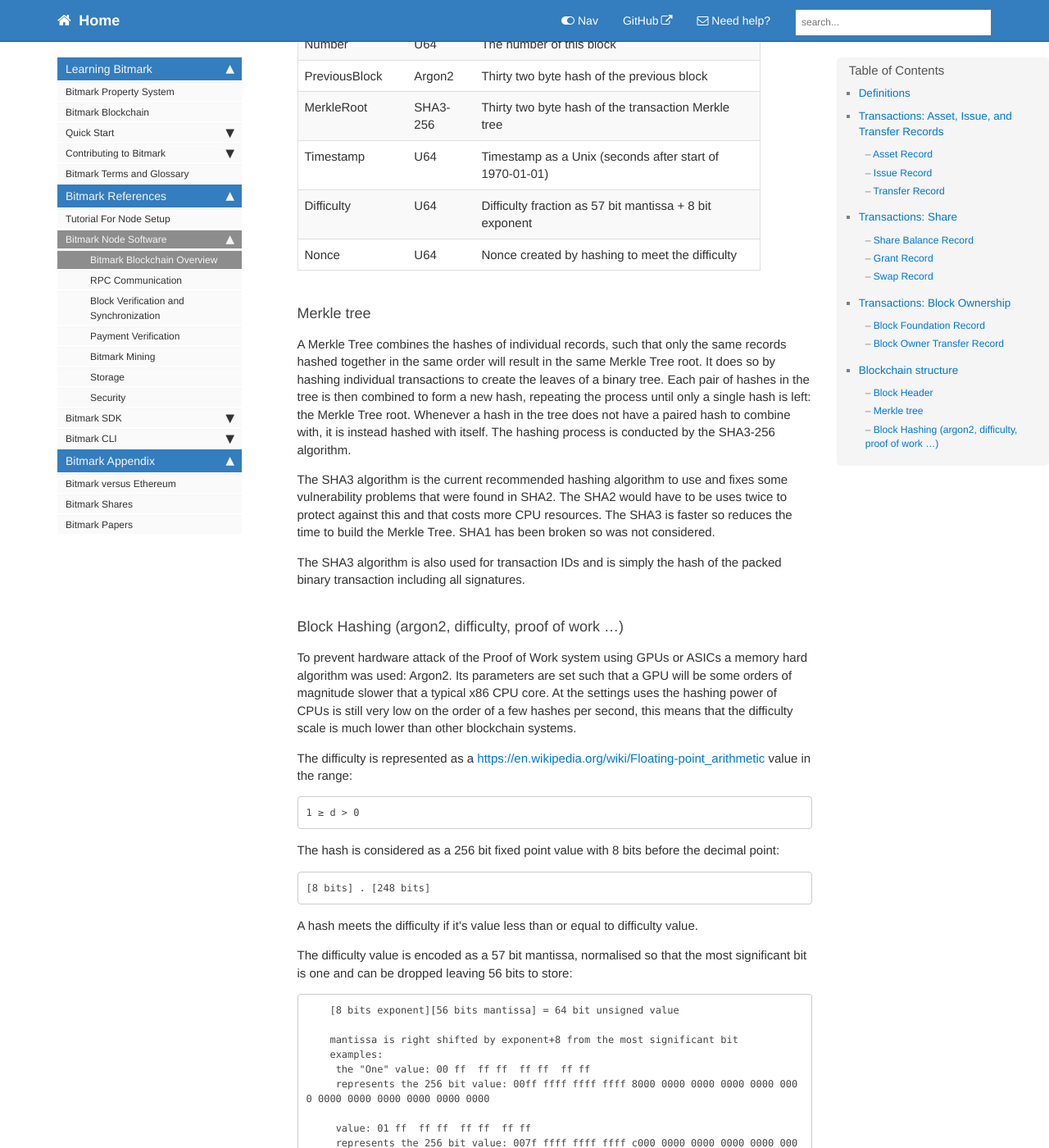
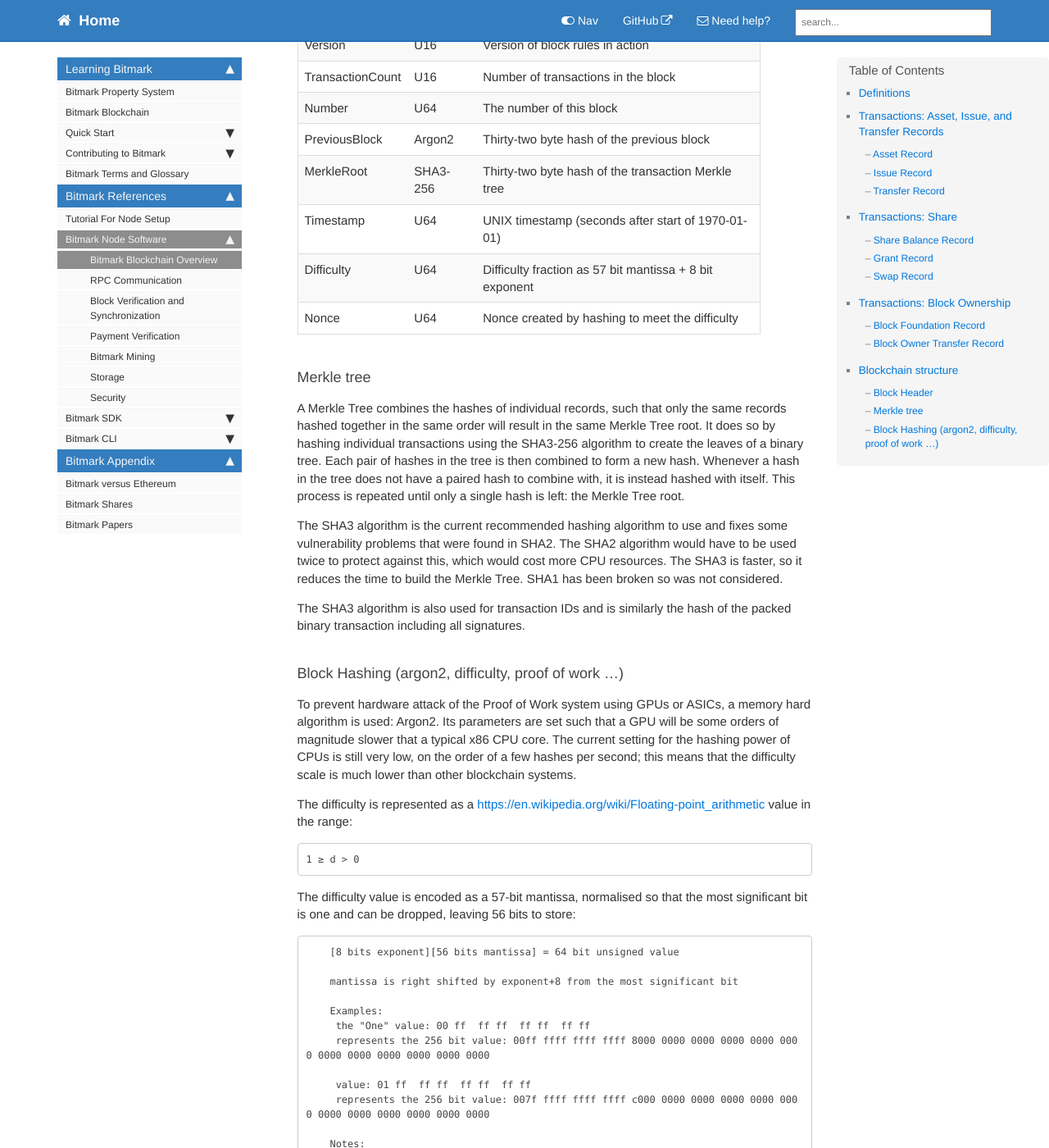
Before and after one commit to bitmark-inc/docs, a Jekyll site: the page built from pages/bitmark-references/bitmark-node-software/bitmark-blockchain-overview.md, in a window 1280 px wide and 1400 px high, scrolled down 5785 px. Shown: the whole window at 82% size. Built offline with Jekyll 4.4.1, drawn with Linux system fonts in a browser that asks for light colours; comment, search, counter and statistics services are not loaded; some of the changed text lies outside the part shown.

Commit message:
Full first edit

```diff
--- a/pages/bitmark-references/bitmark-node-software/bitmark-blockchain-overview.md
+++ b/pages/bitmark-references/bitmark-node-software/bitmark-blockchain-overview.md
@@ -15,7 +15,7 @@
 
 ## Definitions
 
-The following terms are used in the overview below.
+The following variable types are used in most Bitmark records:
 
 Account
 : An encoded Ed25519 public key. Contains a type code to
@@ -180,12 +181,14 @@
 
 ## Transactions: Block Ownership
 
+Finally, the Bitmark blockchain also supports a few transactions for defining block ownership.
+
 ### Block Foundation Record
 
 A block foundation record is the first transaction in a block and defines the ownership of
 that block.  It is only set by the block mining process.  It is also
 used to set the miner's payment addresses, which are used when
-transactions reference those in this block.
+transactions reference those in the block.
 
 Item             | Type      | Description
 :--------------- | :-------- | :-----------------------
@@ -214,37 +217,37 @@
 Signature        | Signature | Ed25519 signature of linked previous owner
 CounterSignature | Signature | Ed25519 signature of this record owner
 
-[ETH]
 ## Blockchain structure
 
 Transactions are gathered together into blocks, which start with a
-header followed by a single foundation record and then the rest of the
+block header, followed by a single foundation record and then the rest of the
 transactions.
 
-The chain itself is formed by having each block link to the previous
-block by having the hash of the previous block be contained in the
-block header.  The chain is secured by having a NONCE and a difficulty
-value embedded in the header.  It is possible to determine if a header
+A block is secured by having a nonce and a difficulty
+value embedded in the header. The difficulty can only change at
+specific points and in specific ways defined in the `bitmarkd` consensus
+algorithm; any block with a difficulty that does not comply is
+immediately rejected. It is possible to determine if a header
 is valid by checking if its hash value is less than or equal to the
-value indicated by the difficulty.  The difficulty can only change at
-specific points and in ways defined in the bitmarkd consensus
-algorithm and any block with a difficulty that does not comply is
-immediately rejected.
+value indicated by the difficulty.
+
+The chain itself is formed by storing the hash of the previous block in the
+block header, which by links the current block to the previous block.
 
 ### Block Header
 
 The block header is used both to provide metadata (like timestamp) for
-that block as well as to verify that the list of transactions attached
-to it are really part of it.
+that block and to verify that the list of transactions attached
+to the block are valid.
 
 Item             | Type      | Description
 :--------------- | :-------- | :-----------------------
-Version          | U16       | The version control block rules in action
+Version          | U16       | Version of block rules in action
 TransactionCount | U16       | Number of transactions in the block
 Number           | U64       | The number of this block
-PreviousBlock    | Argon2    | Thirty two byte hash of the previous block
-MerkleRoot       | SHA3-256  | Thirty two byte hash of the transaction Merkle tree
-Timestamp        | U64       | Timestamp as a Unix (seconds after start of 1970-01-01)
+PreviousBlock    | Argon2    | Thirty-two byte hash of the previous block
+MerkleRoot       | SHA3-256  | Thirty-two byte hash of the transaction Merkle tree
+Timestamp        | U64       | UNIX timestamp (seconds after start of 1970-01-01)
 Difficulty       | U64       | Difficulty fraction as 57 bit mantissa + 8 bit exponent
 Nonce            | U64       | Nonce created by hashing to meet the difficulty
 
@@ -253,29 +256,27 @@
 A Merkle Tree combines the hashes of individual records, such that
 only the same records hashed together in the same order will result in
 the same Merkle Tree root. It does so by hashing individual
-transactions to create the leaves of a binary tree. Each pair of
-hashes in the tree is then combined to form a new hash, repeating the
-process until only a single hash is left: the Merkle Tree
-root. Whenever a hash in the tree does not have a paired hash to
-combine with, it is instead hashed with itself. The hashing process is
-conducted by the SHA3-256 algorithm.
+transactions using the SHA3-256 algorithm to create the leaves of a binary tree. Each pair of
+hashes in the tree is then combined to form a new hash. Whenever a hash in the tree does not have a paired hash to
+combine with, it is instead hashed with itself.  This process is repeated until only a single hash is left: the Merkle Tree
+root.
 
 The SHA3 algorithm is the current recommended hashing algorithm to use
 and fixes some vulnerability problems that were found in SHA2.  The
-SHA2 would have to be uses twice to protect against this and that
-costs more CPU resources.  The SHA3 is faster so reduces the time to
-build the Merkle Tree.  SHA1 has been broken so was not considered.
+SHA2 algorithm would have to be used twice to protect against this, which would
+cost more CPU resources.  The SHA3 is faster, so it reduces the time to
+build the Merkle Tree. SHA1 has been broken so was not considered.
 
-The SHA3 algorithm is also used for transaction IDs and is simply the
+The SHA3 algorithm is also used for transaction IDs and is similarly the
 hash of the packed binary transaction including all signatures.
 
 ### Block Hashing (argon2, difficulty, proof of work ...)
 
 To prevent hardware attack of the Proof of Work system using GPUs or
-ASICs a memory hard algorithm was used: Argon2.  Its parameters are
+ASICs, a memory hard algorithm is used: Argon2.  Its parameters are
 set such that a GPU will be some orders of magnitude slower that a
-typical x86 CPU core.  At the settings uses the hashing power of CPUs
-is still very low on the order of a few hashes per second, this means
+typical x86 CPU core.  The current setting for the hashing power of CPUs
+is still very low, on the order of a few hashes per second; this means
 that the difficulty scale is much lower than other blockchain systems.
 
 The difficulty is represented as a
@@ -284,23 +285,16 @@
 
     1 ≥ d > 0
 
-The hash is considered as a 256 bit fixed point value with 8 bits
-before the decimal point:
-
-    [8 bits] . [248 bits]
-
-A hash meets the difficulty if it's value less than or equal to
-difficulty value.
-
-The difficulty value is encoded as a 57 bit mantissa, normalised so
-that the most significant bit is one and can be dropped leaving 56 bits
+The difficulty value is encoded as a 57-bit mantissa, normalised so
+that the most significant bit is one and can be dropped, leaving 56 bits
 to store:
 
 ~~~
     [8 bits exponent][56 bits mantissa] = 64 bit unsigned value
 
     mantissa is right shifted by exponent+8 from the most significant bit
-    examples:
+
+    Examples:
      the "One" value: 00 ff  ff ff  ff ff  ff ff
      represents the 256 bit value: 00ff ffff ffff ffff 8000 0000 0000 0000 0000 0000 0000 0000 0000 0000 0000 0000
 
```
Also changed, not shown: other parts of pages/bitmark-references/bitmark-node-software/bitmark-blockchain-overview.md (+15 -6 lines).
